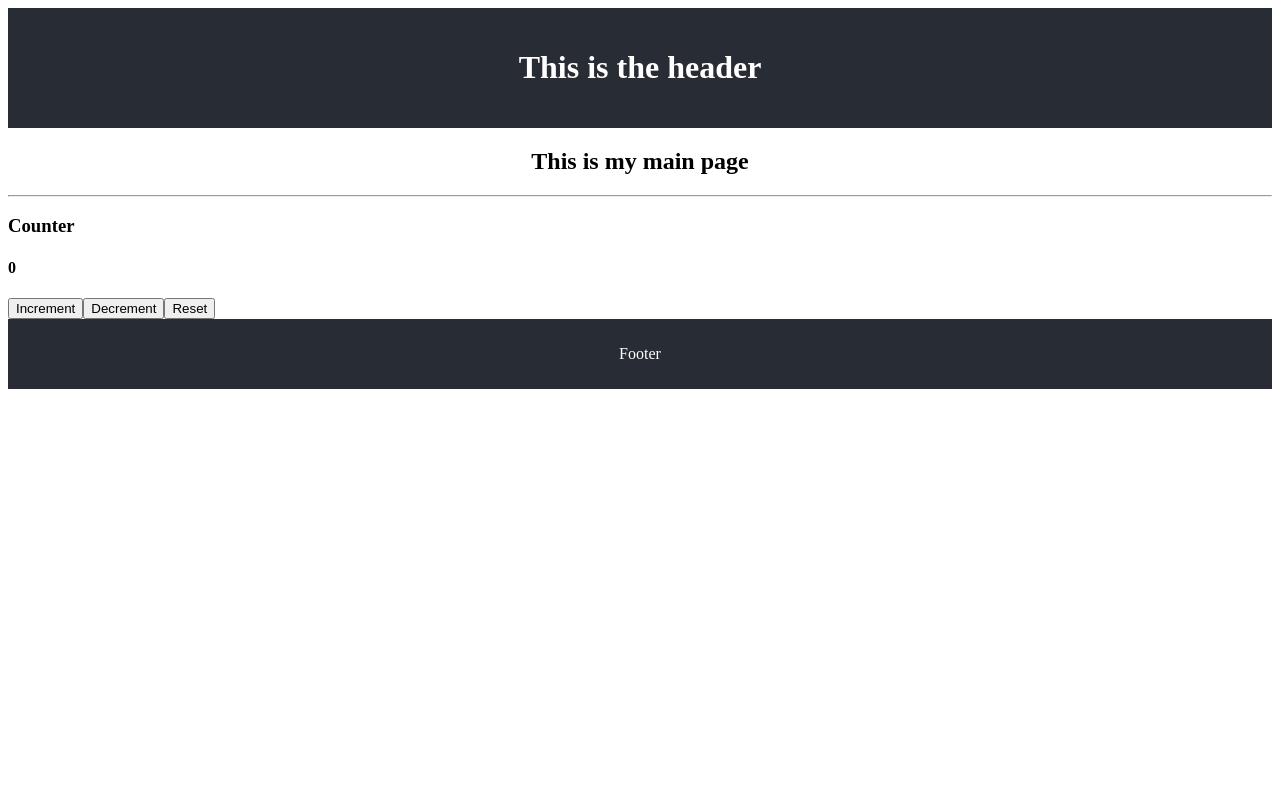
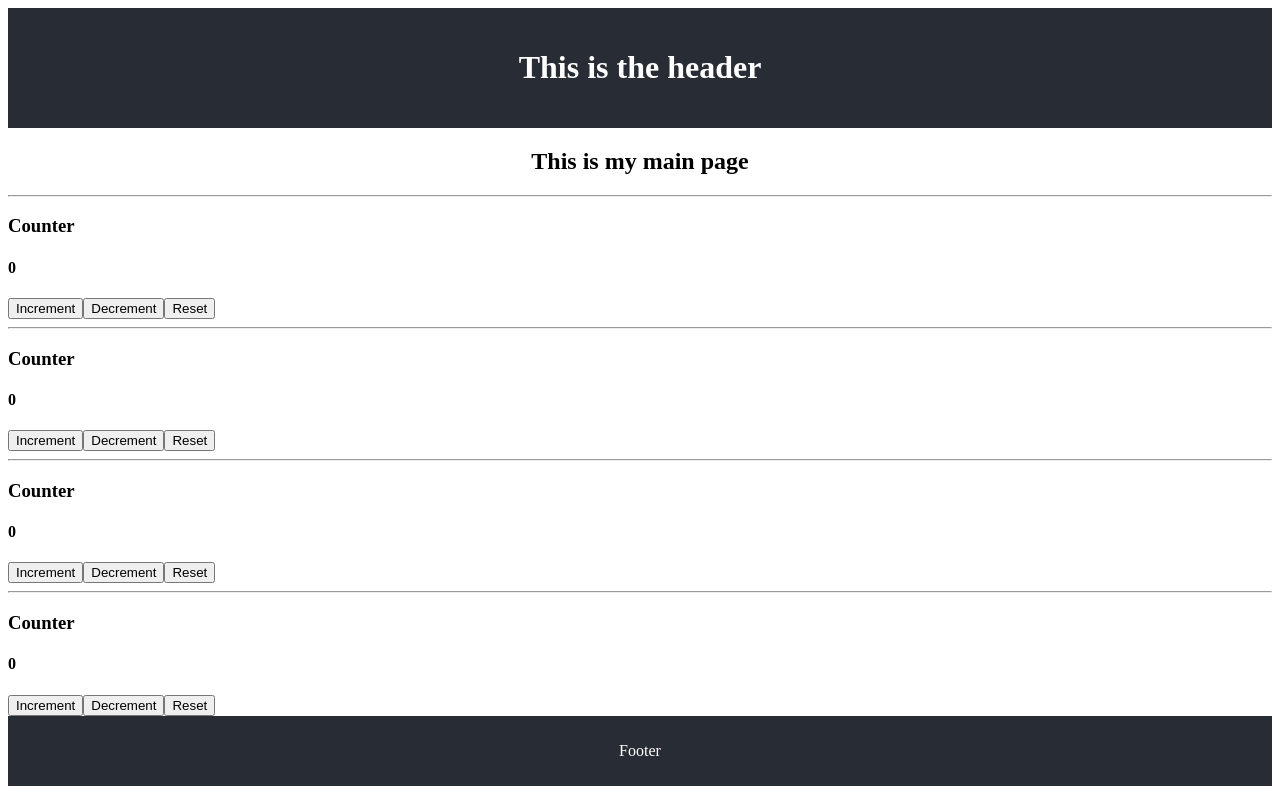
Before and after one commit to wanmuz86/hello-react-apr25, a React (Vite) app: page / in a window 1280 px wide. Built offline with nearby package versions, Linux system fonts and the light colour scheme.

Commit message:
Add min as props

```diff
--- a/src/components/Counter.jsx
+++ b/src/components/Counter.jsx
@@ -1,6 +1,9 @@
 import React, { useState } from 'react'
 
-const Counter = () => {
+// Retrieve the props / configuration passed to the component
+//object destrucring of the props, to receive it in variable min
+const Counter = ({min}) => {
+
 
     // Create a state variable to store the value of the counter
     // A state is a variable that the value  change and reflected in the UI
@@ -25,8 +28,8 @@ const Counter = () => {
 
 
     const decrement = () => {
-        if (counter <= 0){
-            setMessage('Number cannot be less than 0')
+        if (counter <= min){
+            setMessage(`Number cannot be less than ${min}`)
         }
         else {
             setCounter(counter-1) // Decrement the value of counter by 1
--- a/src/components/Main.jsx
+++ b/src/components/Main.jsx
@@ -10,7 +10,14 @@ const Main = () => {
             This is my main page
         </h2>
         <hr />
-        <Counter/>
+        {/* Passing data/configuration (props) to the component */}
+        <Counter min={0}/>
+        <hr />
+        <Counter min={-5}/>
+        <hr />
+        <Counter min={-10}/>
+        <hr />
+        <Counter min={-100}/>
     </div>
   )
 }
```
